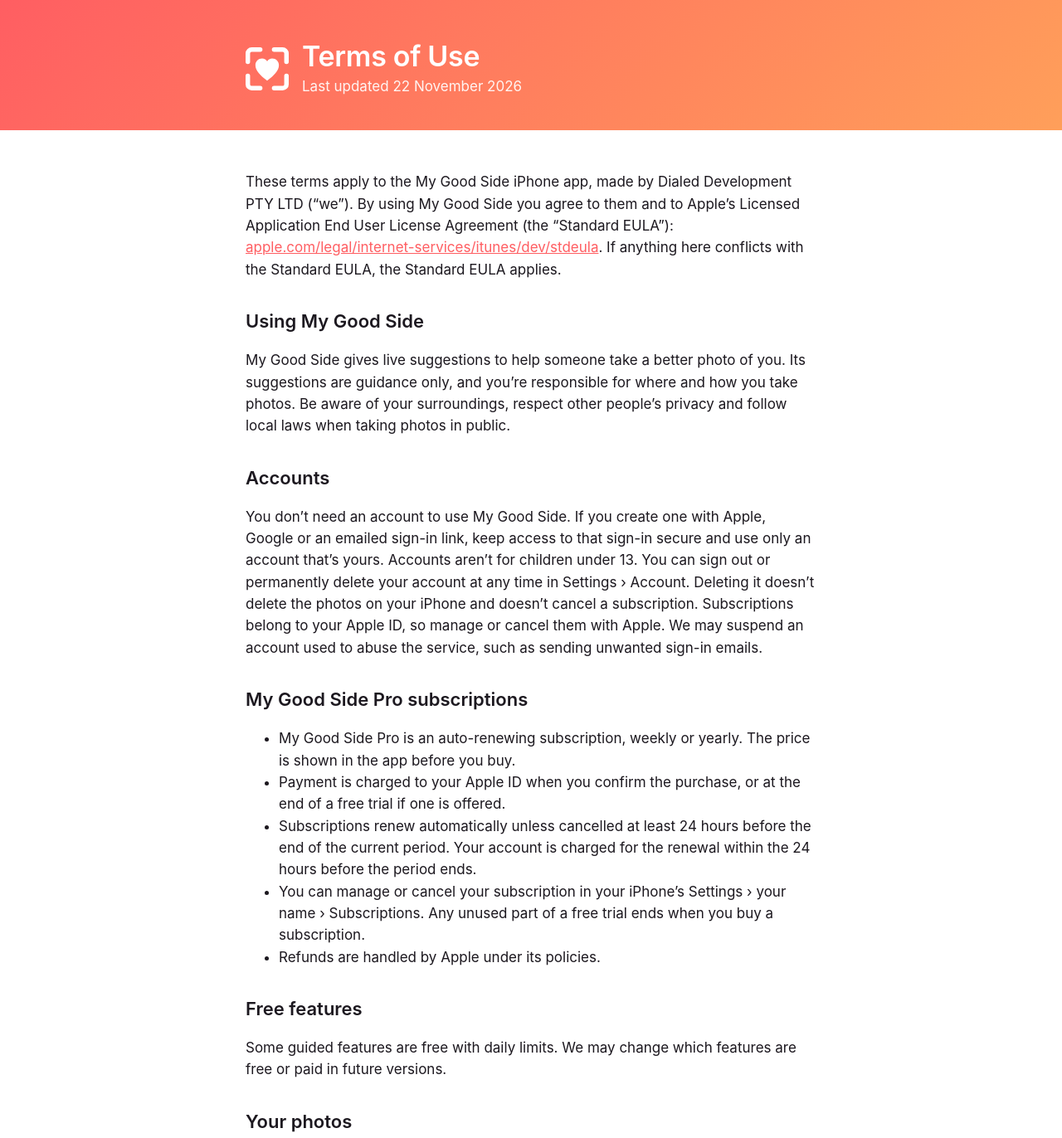
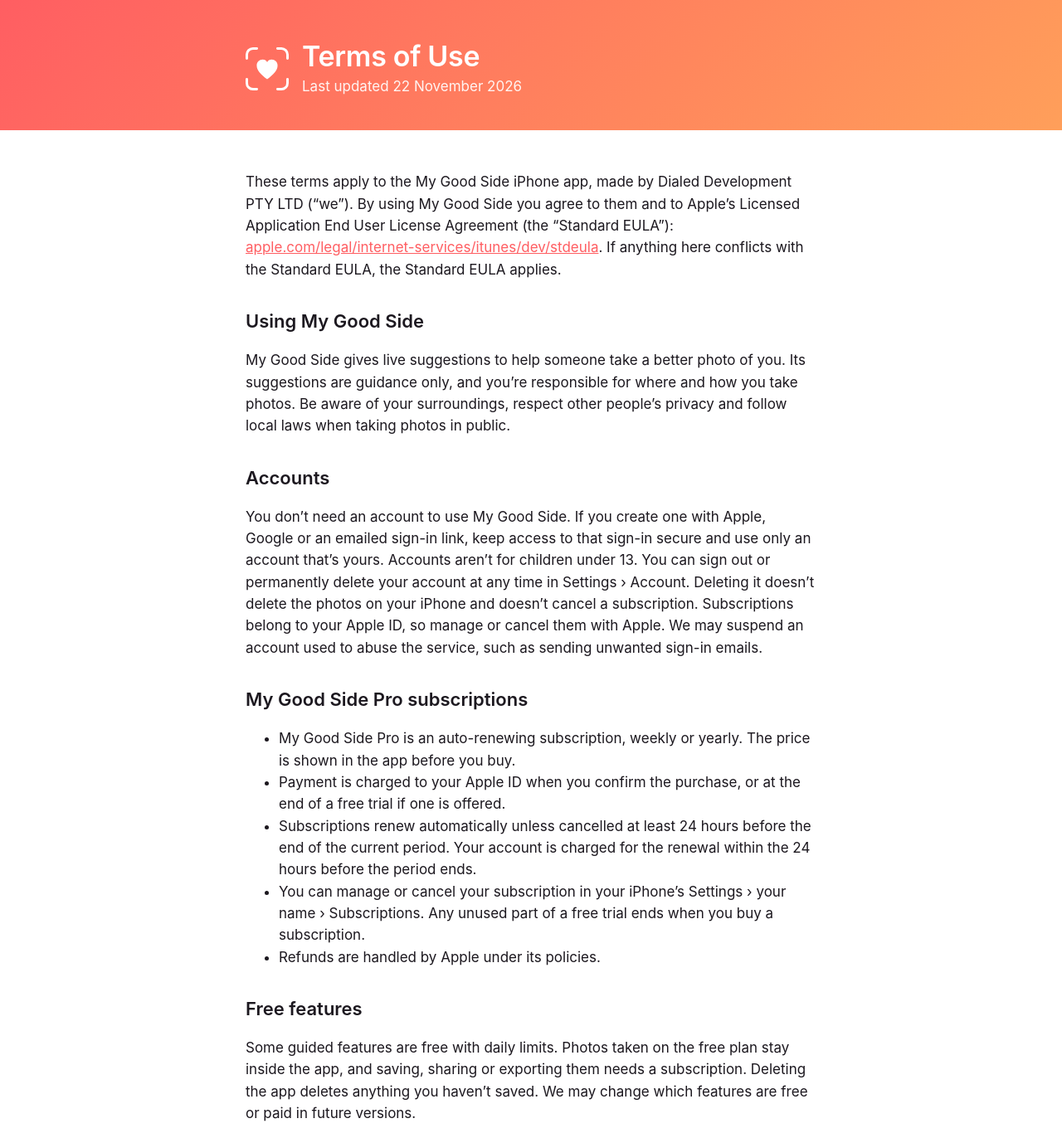
Before and after one commit to PrinceEgypt6/holdit-site, a plain HTML site: page terms/index.html in a window 1280 px wide. Shown: the top 1372 px of the page at 83% size. Drawn offline with Linux system fonts and the light colour scheme.

Commit message:
Use the new logo frame and explain the new photo rules
Co-Authored-By: Claude Opus 5.5 <noreply@anthropic.com>

```diff
--- a/terms/index.html
+++ b/terms/index.html
@@ -9,7 +9,7 @@
 </head>
 <body>
 <header><div class="wrap">
-<a href="../"><svg class="mark" viewBox="177 177 670 670" aria-hidden="true"><g fill="none" stroke="#fff" stroke-width="70" stroke-linecap="round" stroke-linejoin="round"><path d="M212 404V272A60 60 0 0 1 272 212H404"/><path d="M620 212H752A60 60 0 0 1 812 272V404"/><path d="M212 620V752A60 60 0 0 0 272 812H404"/><path d="M620 812H752A60 60 0 0 0 812 752V620"/></g><path fill="#fff" transform="translate(512 522) scale(.86) translate(-512 -520)" d="M512 720C380 620 300 540 300 440C300 370 355 320 420 320C460 320 495 340 512 372C529 340 564 320 604 320C669 320 724 370 724 440C724 540 644 620 512 720Z"/></svg></a>
+<a href="../"><svg class="mark" viewBox="134.5 134.5 755 755" aria-hidden="true"><g fill="none" stroke="#fff" stroke-width="43" stroke-linecap="round" stroke-linejoin="round"><path d="M156 331V263A107 107 0 0 1 263 156H331"/><path d="M693 156H761A107 107 0 0 1 868 263V331"/><path d="M868 693V761A107 107 0 0 1 761 868H693"/><path d="M331 868H263A107 107 0 0 1 156 761V693"/></g><path fill="#fff" transform="translate(512 522) scale(.86) translate(-512 -520)" d="M512 720C380 620 300 540 300 440C300 370 355 320 420 320C460 320 495 340 512 372C529 340 564 320 604 320C669 320 724 370 724 440C724 540 644 620 512 720Z"/></svg></a>
 <div><h1>Terms of Use</h1><p>Last updated 22 November 2026</p></div>
 </div></header>
 <main><div class="wrap">
@@ -27,7 +27,7 @@
 <li>Refunds are handled by Apple under its policies.</li>
 </ul>
 <h2>Free features</h2>
-<p>Some guided features are free with daily limits. We may change which features are free or paid in future versions.</p>
+<p>Some guided features are free with daily limits. Photos taken on the free plan stay inside the app, and saving, sharing or exporting them needs a subscription. Deleting the app deletes anything you haven’t saved. We may change which features are free or paid in future versions.</p>
 <h2>Your photos</h2>
 <p>Your photos are yours. My Good Side never uploads them, with or without an account, including when you use AI Enhance, which runs on your iPhone. Results vary with the original photo. See the <a href="../privacy/">Privacy Policy</a>.</p>
 <h2>No warranty</h2>
```
Also changed, not shown: index.html (+1 -1 lines), privacy/index.html (+2 -2 lines), support/index.html (+1 -1 lines).
